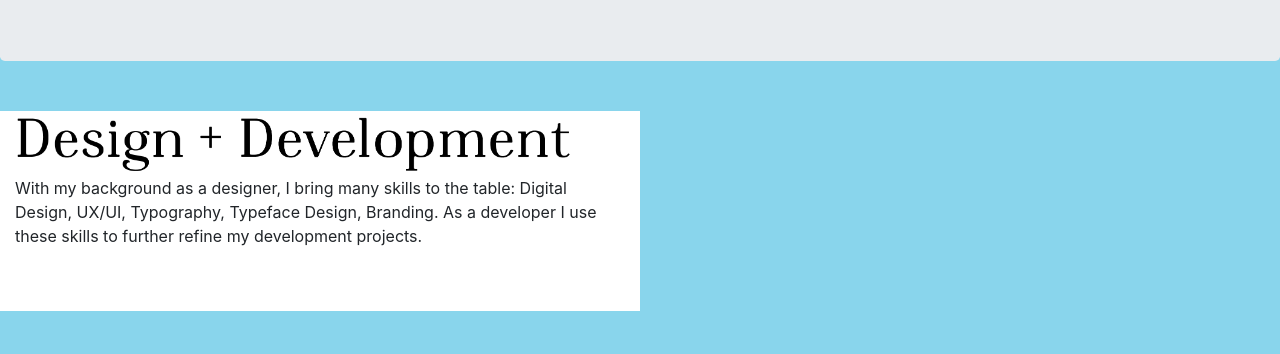
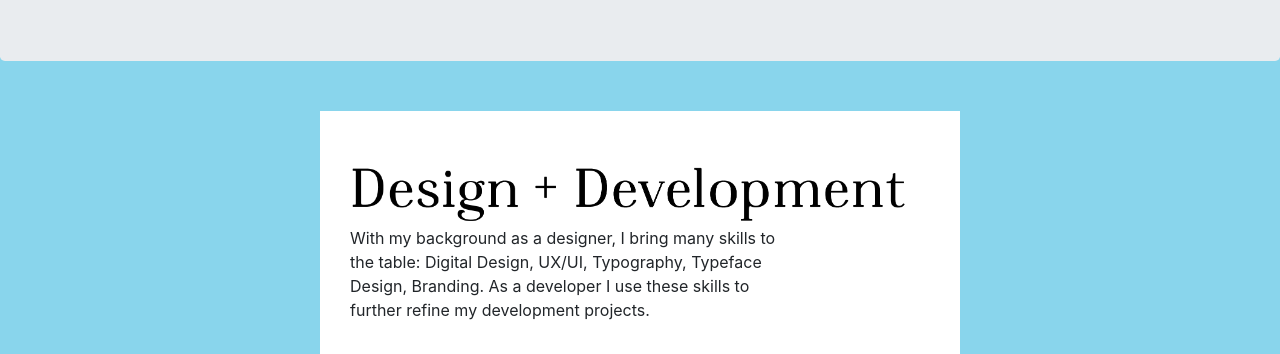
Before and after one commit to eshull/portfolio-webpage, a plain HTML site: page index.html in a window 1280 px wide. Shown: the part 203-557 px from the top of the page. Drawn offline with nearby package versions, Linux system fonts and the light colour scheme.

Commit message:
add styles to skills section

```diff
--- a/css/styles.css
+++ b/css/styles.css
@@ -20,7 +20,17 @@ body {
 
 #skills {
   width: 50%;
-  height: 200px;
+  padding-top: 50px;
+  padding-right: 10px;
+  padding-left: -10px;
+}
+
+#skills img {
+  margin-left: 0px;
+}
+
+#skills p {
+  width: 75%;
 }
 
 #hobbies {
--- a/index.html
+++ b/index.html
@@ -23,10 +23,10 @@
     </div>
 
     <!-- Background info section-->
-    <div id="skills" class="section">
+    <div id="skills" class="section container">
       <img  width="600px"class="img-fluid" src="img/header1.png" alt="header">
       <div class="container">
-        <p class="skills">With my background as a designer, I bring many skills to the table: Digital Design, UX/UI, Typography, Typeface Design, Branding. As a developer I use these skills to further refine my development projects.</p>
+        <p>With my background as a designer, I bring many skills to the table: Digital Design, UX/UI, Typography, Typeface Design, Branding. As a developer I use these skills to further refine my development projects.</p>
       </div>
     </div>
 
```
